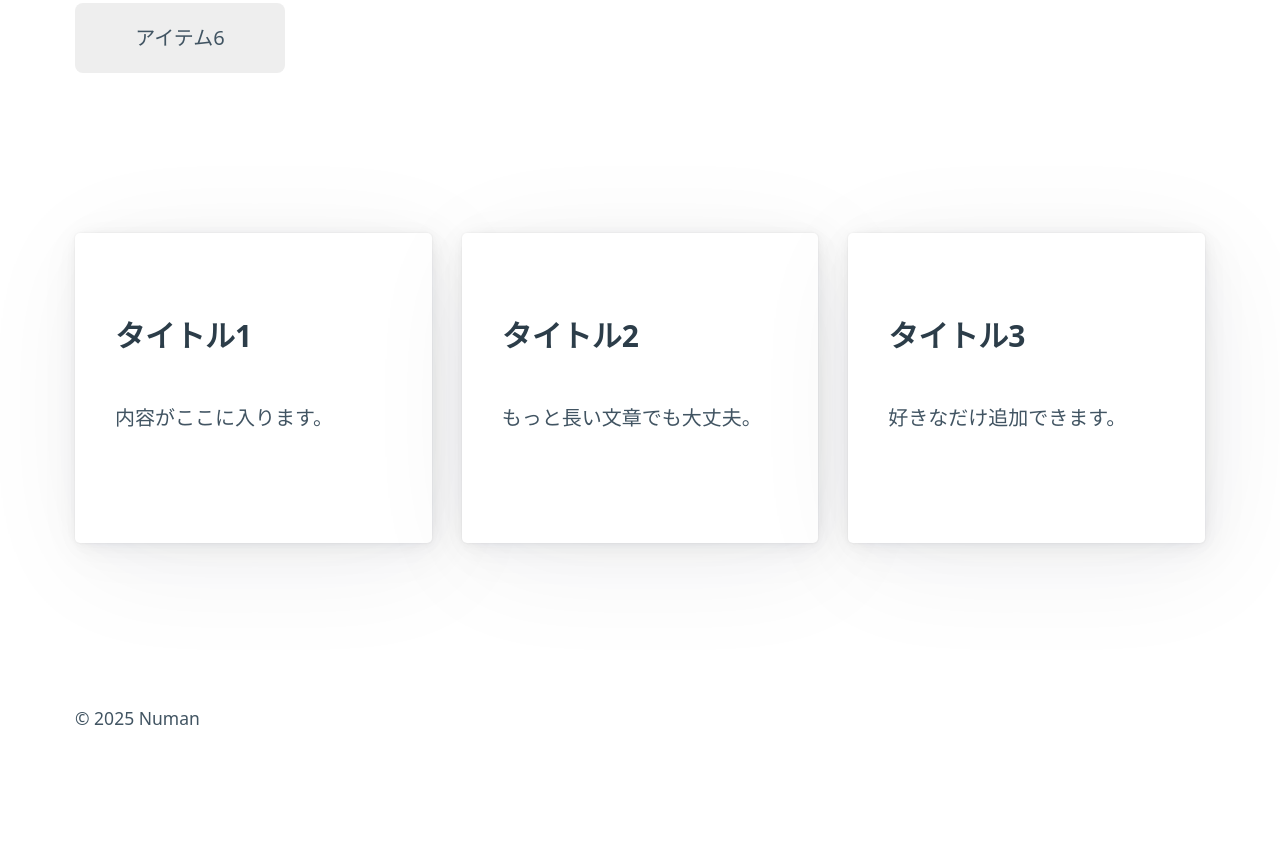
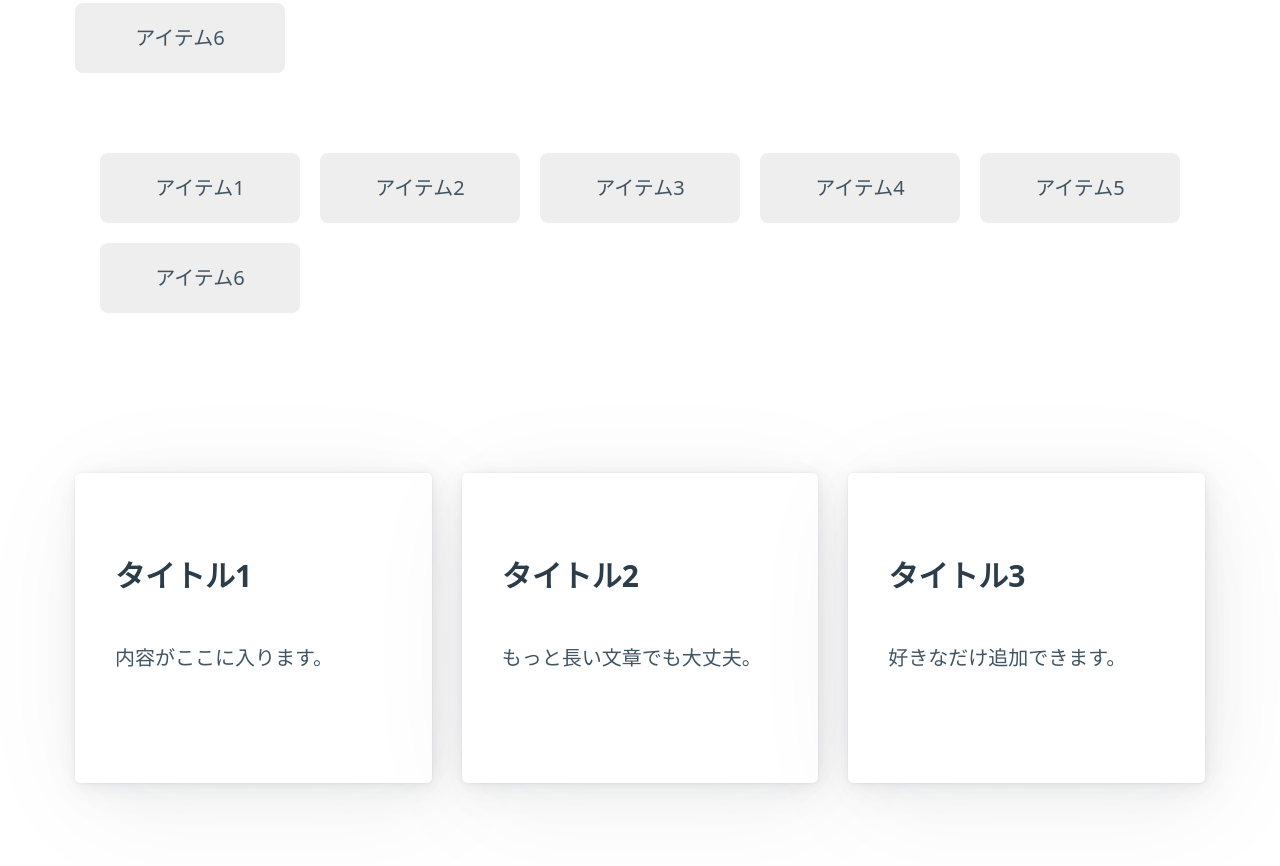
Before and after one commit to layerverse/scape, a plain HTML site: page index.html in a window 1280 px wide. Shown: the part 717-1583 px from the top of the page. Before the commit the page ends 1530 px from the top, so only its background shows below. Drawn offline with nearby package versions, Linux system fonts and the light colour scheme.

Commit message:
Update index.html

```diff
--- a/index.html
+++ b/index.html
@@ -11,6 +11,13 @@
     .grid {
       display: grid;
       grid-template-columns: repeat(auto-fit, minmax(200px, 1fr));
+      gap: 1rem;
+    }
+
+    .grid-fix {
+      display: grid;
+      grid-template-columns: repeat(auto-fit, 200px);
+      justify-content: center;
       gap: 1rem;
     }
 
@@ -52,6 +59,16 @@
       </div>
     </section>
     <section>
+      <div class="grid-fix">
+        <div class="item">アイテム1</div>
+        <div class="item">アイテム2</div>
+        <div class="item">アイテム3</div>
+        <div class="item">アイテム4</div>
+        <div class="item">アイテム5</div>
+        <div class="item">アイテム6</div>
+      </div>
+    </section>
+    <section>
       <div class="grid-pico">
         <article>
           <h3>タイトル1</h3>
```
